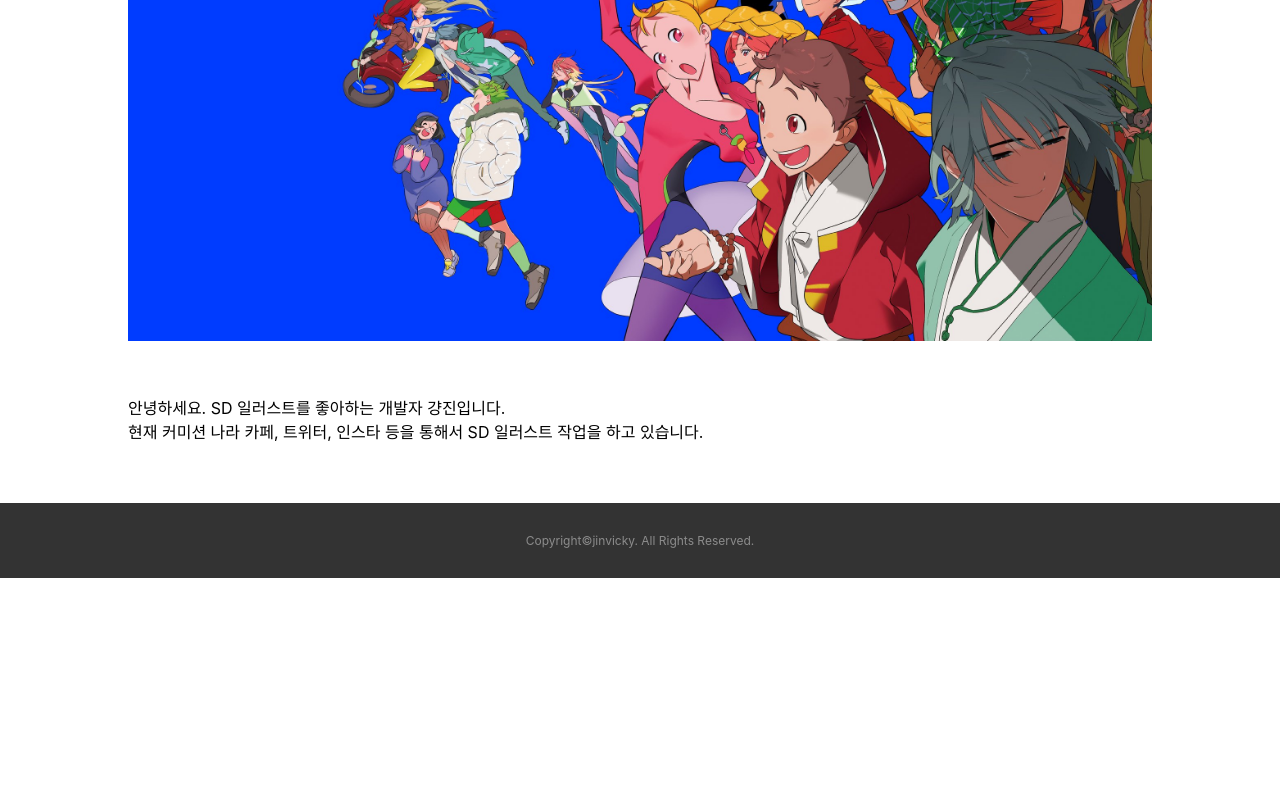
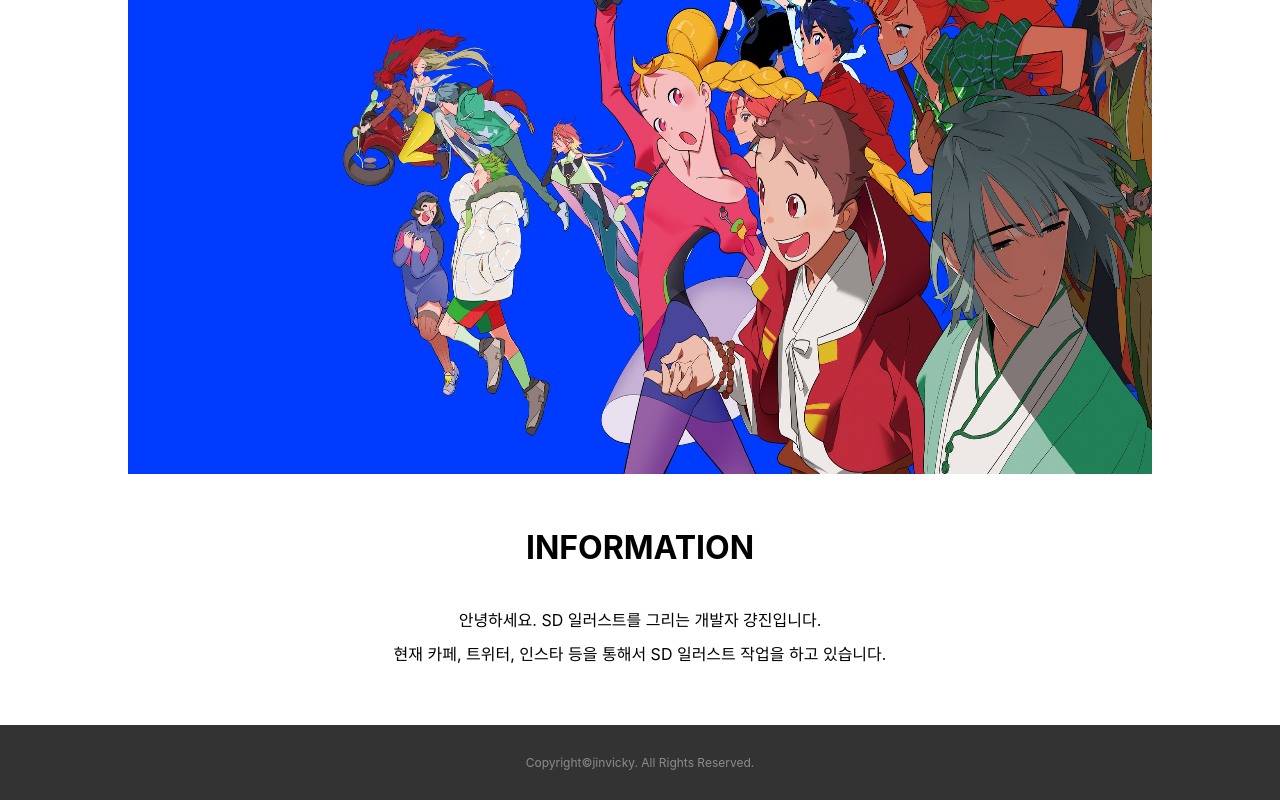
Before and after one commit to CM-WORLD/FRONT-END, a React (Create React App) app: page / in a window 1280 px wide. Shown: the part 336-1136 px from the top of the page. Before the commit the page ends 914 px from the top, so only its background shows below. Built offline with nearby package versions, Linux system fonts and the light colour scheme.

Commit message:
Feat: 인덱스 페이지 소개 텍스트 작업

```diff
--- a/src/pages/main/MainPage.tsx
+++ b/src/pages/main/MainPage.tsx
@@ -6,10 +6,13 @@ const MainPage = () => {
     <>
       <div className="main-wrapper">
         <SlideShow />
-        <div>안녕하세요. SD 일러스트를 좋아하는 개발자 걍진입니다.</div>
-        <div>
-          현재 커미션 나라 카페, 트위터, 인스타 등을 통해서 SD 일러스트 작업을
-          하고 있습니다.
+        <h1 className="info-header">INFORMATION</h1>
+        <div className="center-text">
+          <div>안녕하세요. SD 일러스트를 그리는 개발자 걍진입니다.</div>
+          <div>
+            현재 카페, 트위터, 인스타 등을 통해서 SD 일러스트 작업을 하고
+            있습니다.
+          </div>
         </div>
       </div>
     </>
--- a/src/pages/main/components/slides/style.scss
+++ b/src/pages/main/components/slides/style.scss
@@ -1,3 +1,7 @@
 .slide-gallery {
   margin: 50px 0;
+
+  img {
+    height: 700px;
+  }
 }
--- a/src/pages/main/style.scss
+++ b/src/pages/main/style.scss
@@ -4,4 +4,17 @@
   margin: 0 auto;
 
   padding: 60px 0; //navbar padding...
+
+  h1.info-header {
+    text-align: center;
+    padding-bottom: 30px;
+  }
+
+  .center-text {
+    text-align: center;
+
+    div {
+      padding-top: 10px;
+    }
+  }
 }
```
